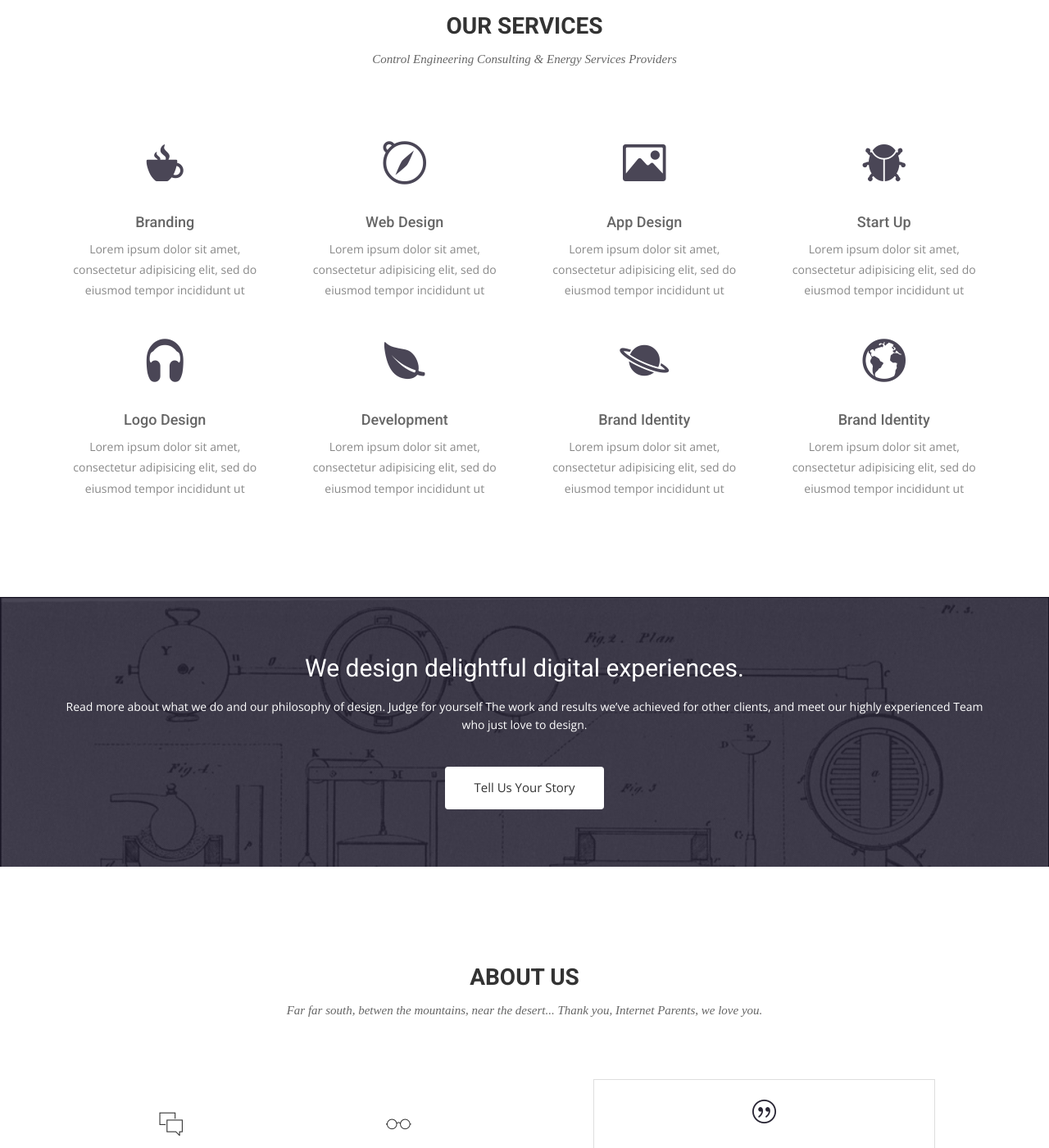
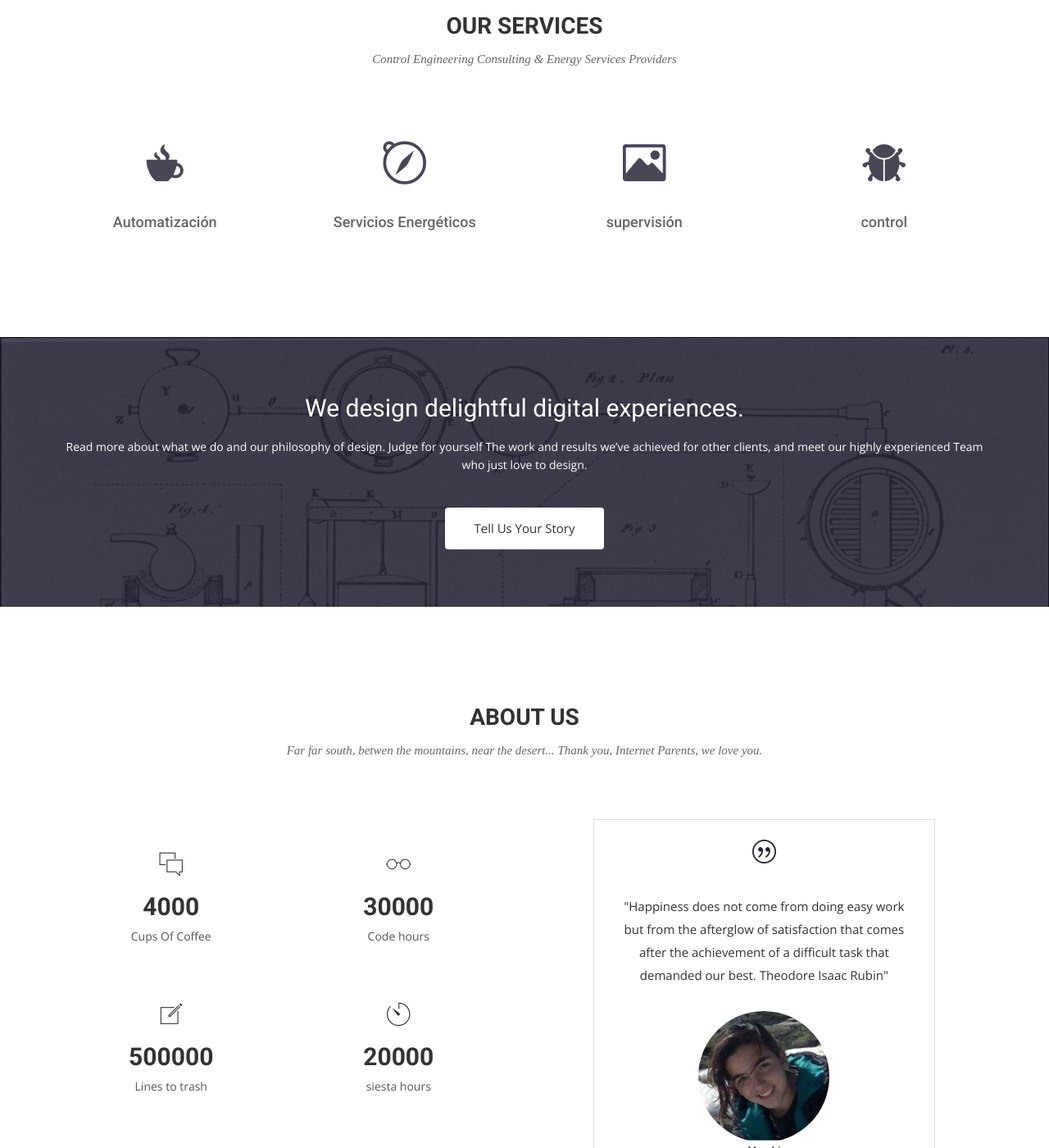
Before and after one commit to iotce/iotce.github.io, a Jekyll site: the page built from index.html, in a window 1280 px wide and 1400 px high, scrolled down 2397 px. Shown: the whole window at 82% size. Built offline with Jekyll 4.4.1, drawn with Linux system fonts in a browser that asks for light colours; nearby versions of some CDN libraries; some web fonts are replaced; comment, search, counter and statistics services are not loaded.

Commit message:
first commit

```diff
--- a/_includes/header.html
+++ b/_includes/header.html
@@ -24,7 +24,7 @@
                 <li><a href="{{ site.baseurl }}/">Home</a></li>
                 <li><a href="{{ site.baseurl }}/work">Work</a></li>
                 <li><a href="{{ site.baseurl }}/blog">Blog</a></li>
-                <li><a href="#">Service</a></li>
+                <li><a href="{{ site.baseurl }}/service">Service</a></li>
                 <li><a href="{{ site.baseurl }}/contact">Contact</a></li>
               </ul>
             </div><!-- /.navbar-collapse -->
--- a/blog.html
+++ b/blog.html
@@ -1,6 +1,6 @@
 ---
 layout: page
-title: Blog
+title: blog
 permalink: /blog/
 ---
 <!-- Slider Start -->
--- a/index.html
+++ b/index.html
@@ -90,32 +90,32 @@ From a ride-sharing car blipping toward a user on her mobile device, to sensors
       <div class="col-sm-6 col-md-3">
         <div class="service-item">
           <i class="icon ion-coffee"></i>
-          <h4>Branding</h4>
-          <p>Lorem ipsum dolor sit amet, consectetur adipisicing elit, sed do eiusmod tempor incididunt ut </p>
+          <h4>Automatización</h4>
+          <p></p>
         </div>
       </div>
       <div class="col-sm-6 col-md-3">
         <div class="service-item">
           <i class="ion-compass"></i>
-          <h4>Web Design</h4>
-          <p>Lorem ipsum dolor sit amet, consectetur adipisicing elit, sed do eiusmod tempor incididunt ut </p>
+          <h4>Servicios Energéticos</h4>
+          <p></p>
         </div>
       </div>
       <div class="col-sm-6 col-md-3">
         <div class="service-item">
           <i class="ion-image"></i>
-          <h4>App Design</h4>
-          <p>Lorem ipsum dolor sit amet, consectetur adipisicing elit, sed do eiusmod tempor incididunt ut </p>
+          <h4>supervisión</h4>
+          <p></p>
         </div>
       </div>
       <div class="col-sm-6 col-md-3">
         <div class="service-item">
           <i class="ion-bug"></i>
-          <h4>Start Up</h4>
-          <p>Lorem ipsum dolor sit amet, consectetur adipisicing elit, sed do eiusmod tempor incididunt ut </p>
+          <h4>control</h4>
+          <p> </p>
         </div>
       </div>
-      <div class="col-sm-6 col-md-3">
+      <!-- <div class="col-sm-6 col-md-3">
         <div class="service-item">
           <i class="ion-headphone"></i>
           <h4>Logo Design</h4>
@@ -142,7 +142,7 @@ From a ride-sharing car blipping toward a user on her mobile device, to sensors
           <h4>Brand Identity</h4>
           <p>Lorem ipsum dolor sit amet, consectetur adipisicing elit, sed do eiusmod tempor incididunt ut </p>
         </div>
-      </div>
+      </div>-->
     </div>
   </div>
 </section>
@@ -250,18 +250,6 @@ From a ride-sharing car blipping toward a user on her mobile device, to sensors
 
 
 
-      <div class="col-md-6">
-        <div class="block">
-            <embed src="https://www.facebook.com/plugins/page.php?href=https%3A%2F%2Fwww.facebook.com%2Fiioottcc&tabs=timeline&width=500&height=500&small_header=false&adapt_container_width=true&hide_cover=false&show_facepile=true&appId" width="100%" height="500">
-        </div>
-      </div>
-
-
-      <div class="col-md-6">
-        <div class="block">
-          <a class="twitter-timeline" href="https://twitter.com/iotces">Tweets by TwitterDev</a> <script async src="//platform.twitter.com/widgets.js" charset="utf-8"></script>
-        </div>
-      </div>
 
 
     </div>
```
Also changed, not shown: other parts of blog.html (+1 -1 lines), 2016-05-20-welcome-to-jekyll01000.md (added, +8 -0 lines), _posts/2016-05-20-welcome-to-jekyll010000.md (added, +21 -0 lines), service.html (added, +182 -0 lines).
